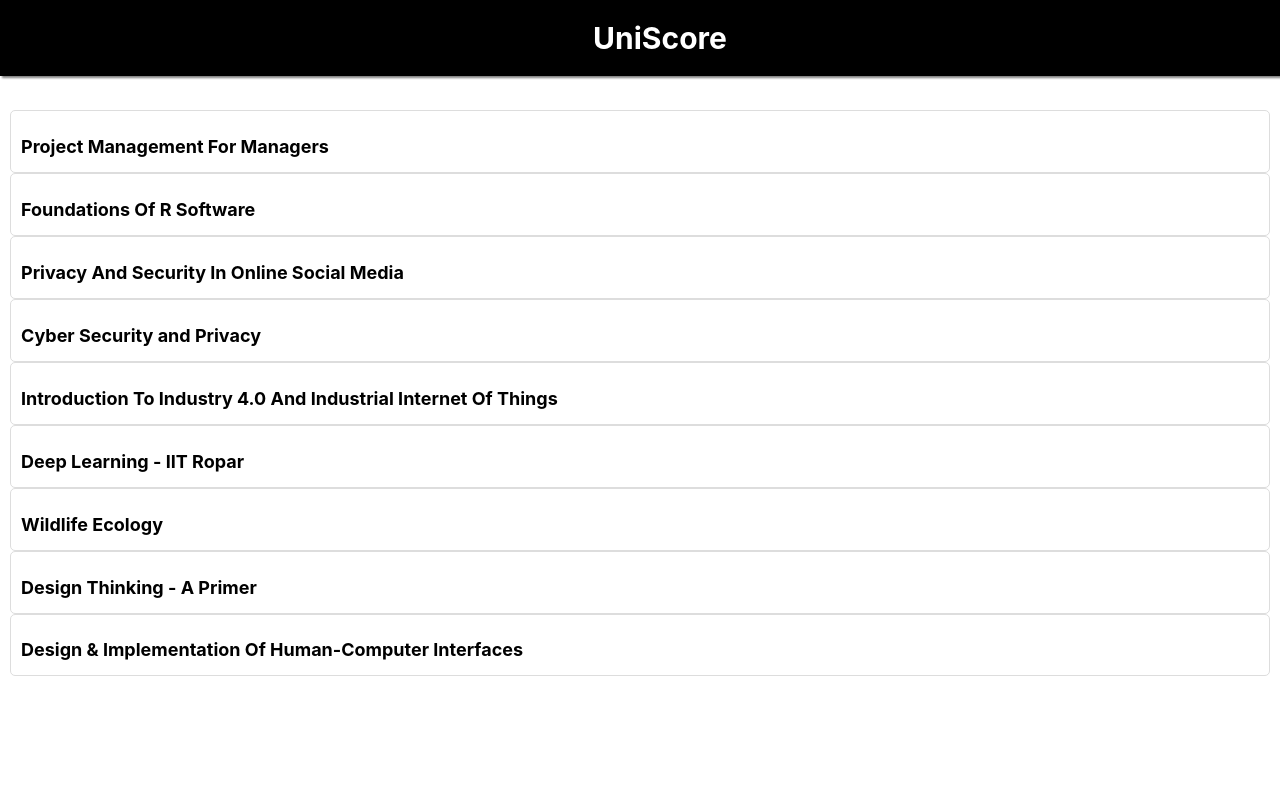
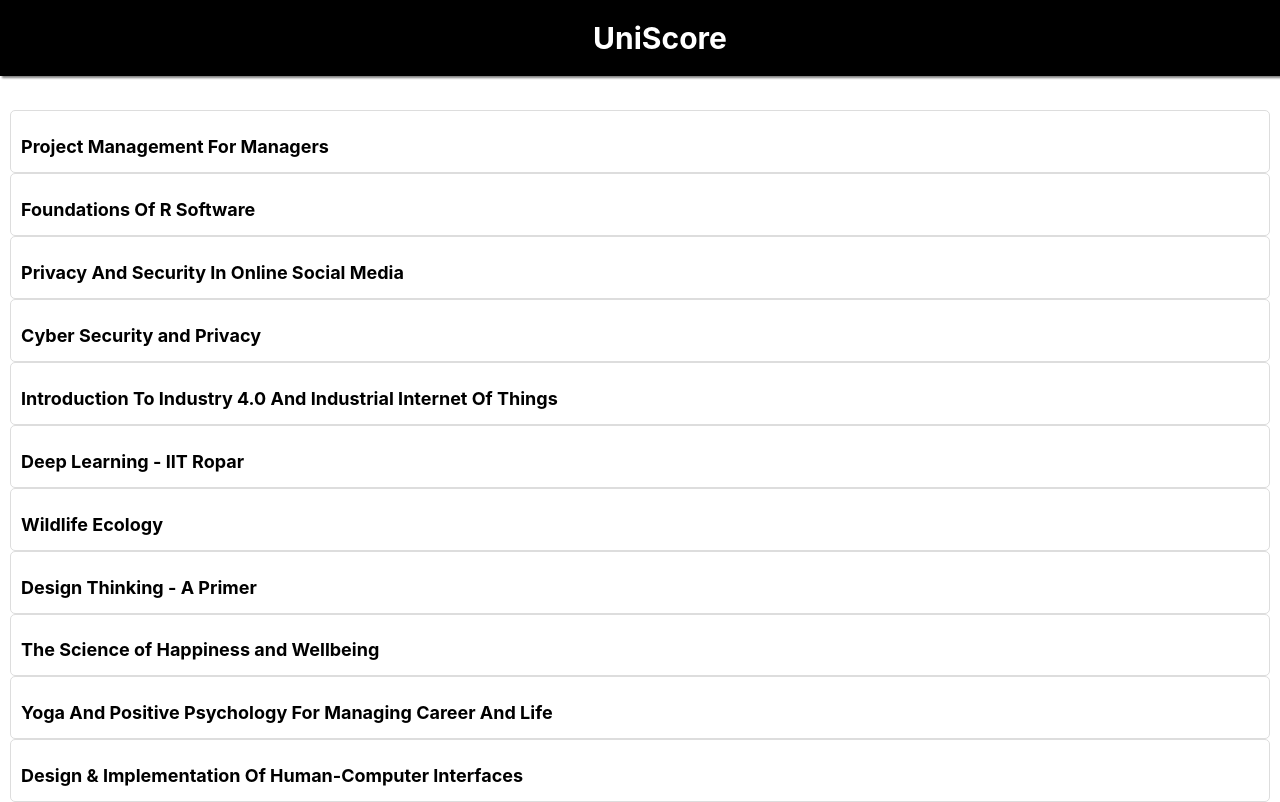
Before and after one commit to garvitagg79/uniscore, a React (Create React App) app: page / in a window 1280 px wide. Built offline with nearby package versions, Linux system fonts and the light colour scheme.

Commit message:
Update App.js

```diff
--- a/src/App.js
+++ b/src/App.js
@@ -121,6 +121,18 @@
       sd: 10.30668247,
     },
     {
+      name: "The Science of Happiness and Wellbeing",
+      initialScore: 100,
+      average: 55.93828715,
+      sd: 8.797997599,
+    },
+    {
+      name: "Yoga And Positive Psychology For Managing Career And Life",
+      initialScore: 100,
+      average: 67.03019744,
+      sd: 11.95598589,
+    },
+    {
       name: "Design & Implementation Of Human-Computer Interfaces",
       initialScore: 100,
       average: 64.46464646,
```
